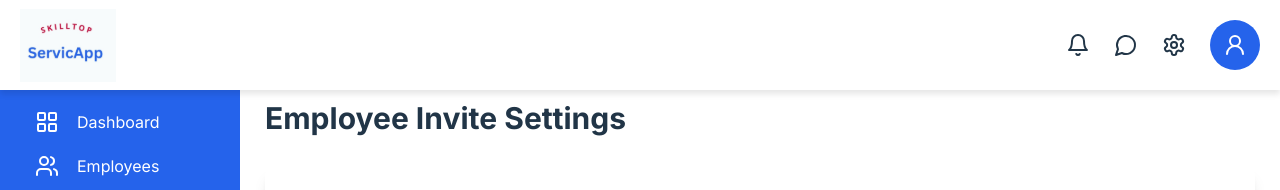
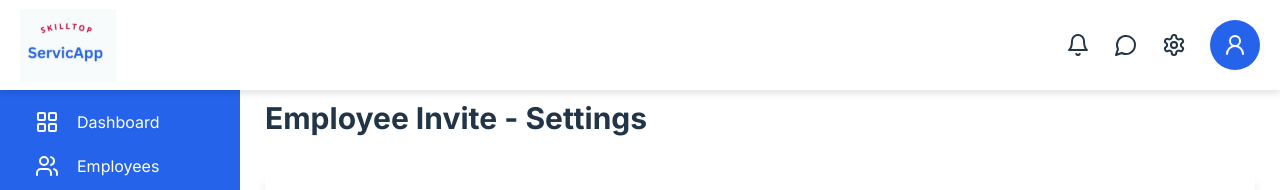
Before and after one commit to Skilltop-Empire1/FE-SERVICE, a React (Vite) app: page /app/addEmployee in a window 1280 px wide. Shown: the top 190 px of the page. Built offline with nearby package versions, Linux system fonts and the light colour scheme; the HTML template or start-up script is replaced by a standard one.

Commit message:
update add employee

```diff
--- a/src/pages/addEmployee/AddEmployee.jsx
+++ b/src/pages/addEmployee/AddEmployee.jsx
@@ -4,7 +4,7 @@ function AddEmployee() {
   return (
     <div className="flex flex-col gap-4">
       <div>
-        <h1 className="text-3xl font-bold">Employee Invite Settings</h1>
+        <h1 className="text-3xl font-bold">Employee Invite - Settings</h1>
       </div>
       <div className="my-4">
         <EmployeeInviteForm />
```
